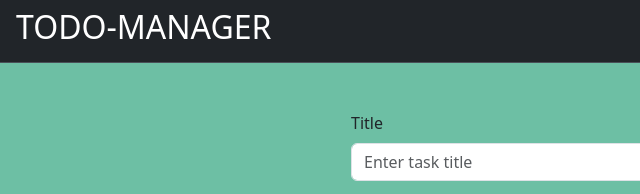
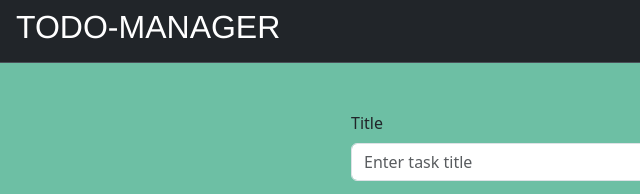
Before and after one commit to Aman-sahu-dev/TODO-MANAGER, a plain HTML site: page index.html in a window 1280 px wide. Shown: the top 194 px of the page, 0-640 px from the left. Drawn offline with nearby package versions, Linux system fonts and the light colour scheme.

Commit message:
second commit

```diff
--- a/index.html
+++ b/index.html
@@ -11,7 +11,7 @@
 
 <body style="background-color: rgb(109, 191, 164);">
     <nav class="navbar bg-dark border-bottom border-body" data-bs-theme="dark">
-        <h2 class="text-white px-3">TODO-MANAGER</h2>
+        <h2 class="text-white px-3" style="font-family: Helvetica, sans-serif">TODO-MANAGER</h2>
     </nav>
     <div class="container m-5">
         <div class="container w-50">
```
